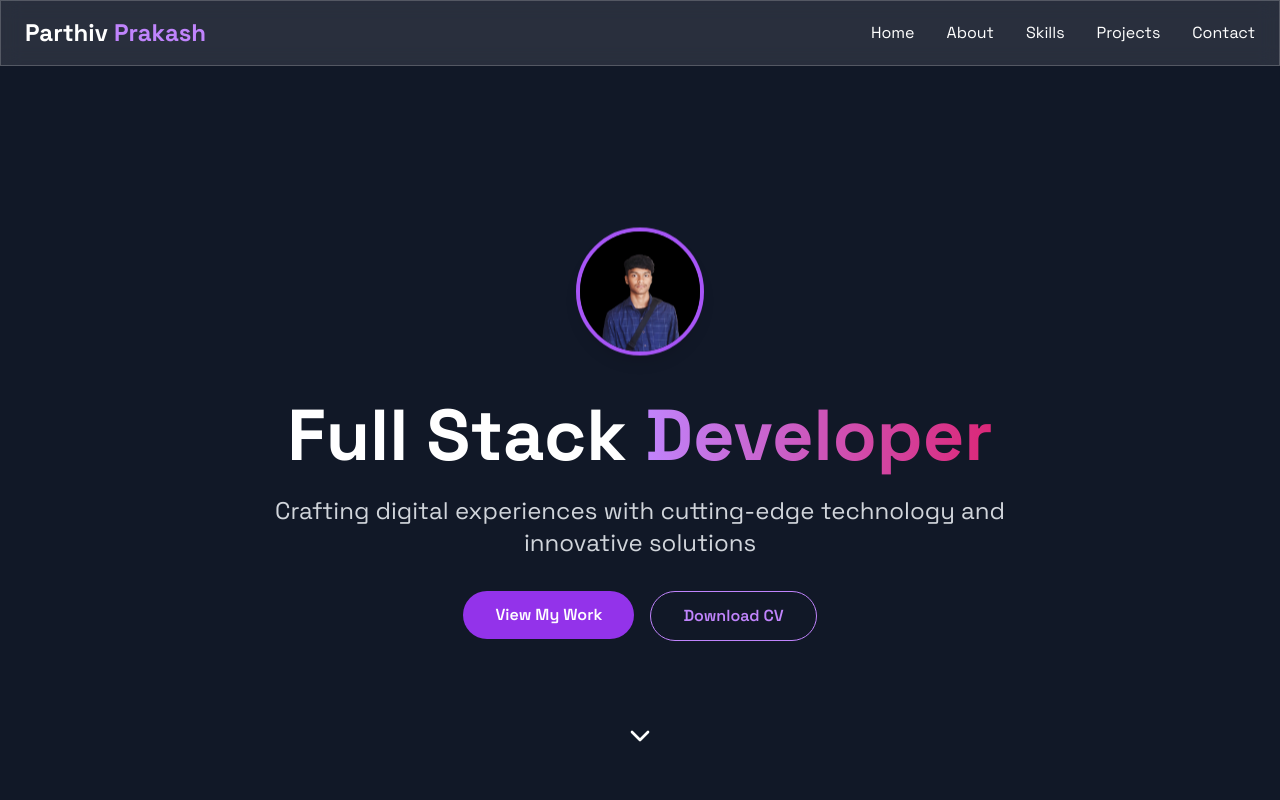
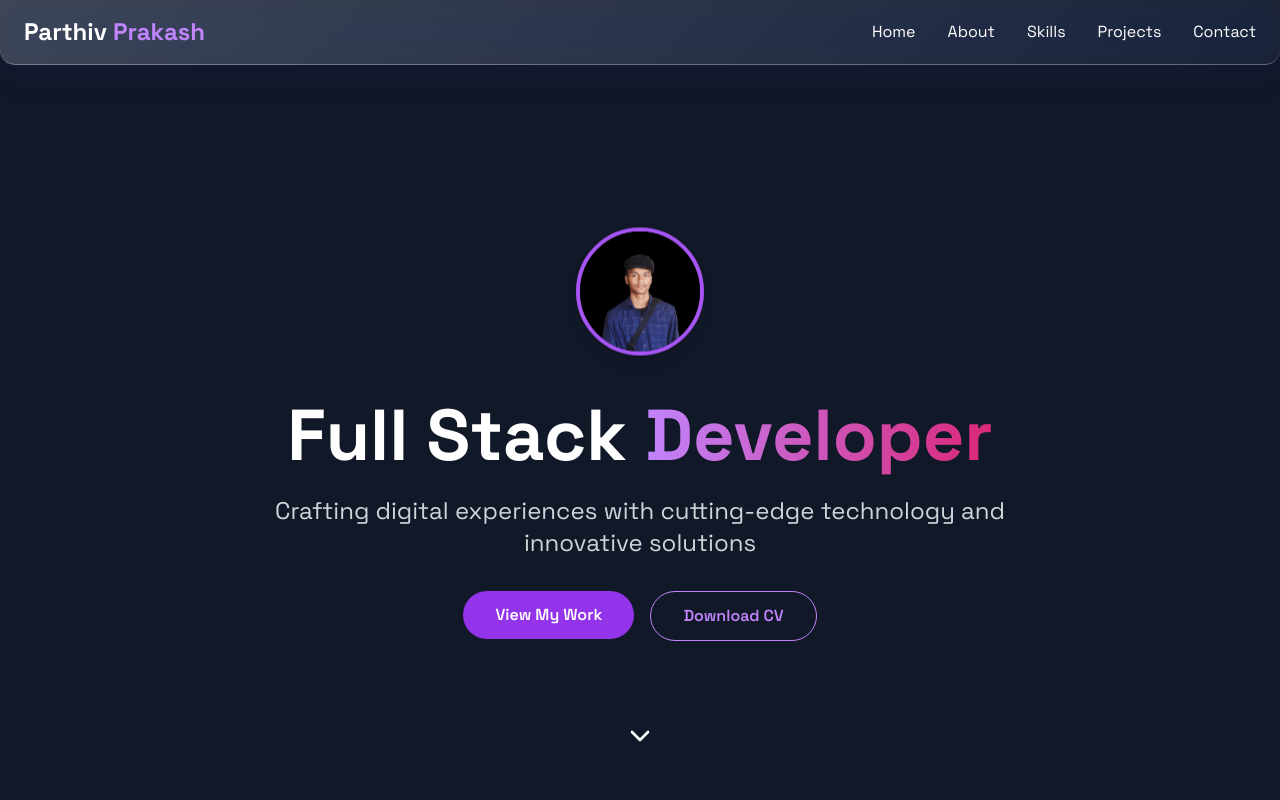
Before and after one commit to parthiv-wxyz/Portfolio, a website: page public/index.html in a window 1280 px wide. Shown: the top 800 px of the page. Drawn offline with nearby package versions, Linux system fonts and the light colour scheme.

Commit message:
feat: added liquid glass effect

```diff
--- a/public/index.html
+++ b/public/index.html
@@ -13,7 +13,7 @@
   </head>
   <body class="bg-gray-900 text-white overflow-x-hidden">
     <div id="vanta-bg" class="fixed inset-0 -z-10"></div>
-    <nav class="fixed w-full z-50 glass-effect">
+    <nav class="fixed w-full z-50 liquid-glass">
       <div class="container mx-auto px-6 py-4">
         <div class="flex justify-between items-center">
           <div class="text-2xl font-bold">
--- a/public/style.css
+++ b/public/style.css
@@ -7,9 +7,35 @@ body {
 }
 .glass-effect {
   background: rgba(255, 255, 255, 0.1);
-  backdrop-filter: blur(10px);
+  backdrop-filter: blur(5px);
   border: 1px solid rgba(255, 255, 255, 0.2);
 }
+.liquid-glass {
+  background: linear-gradient(
+    135deg,
+    rgba(255, 255, 255, 0.2) 0%,
+    rgba(255, 255, 255, 0.05) 100%
+  );
+  backdrop-filter: blur(15px) saturate(180%);
+  -webkit-backdrop-filter: blur(15px) saturate(180%);
+  border-bottom: 1px solid rgba(255, 255, 255, 0.3);
+  border-radius: 0 0 15px 15px;
+  box-shadow: 0 8px 32px rgba(31, 38, 135, 0.15),
+    inset 0 0 0.5px rgba(255, 255, 255, 0.3);
+  overflow: hidden;
+}
+.liquid-glass::before {
+  content: "";
+  position: absolute;
+  top: -50%;
+  left: -50%;
+  width: 200%;
+  height: 200%;
+  mix-blend-mode: overlay;
+  pointer-events: none;
+  animation: shimmer 6s infinite linear;
+}
+
 .skill-bar {
   transition: width 1.5s ease-in-out;
 }
```
